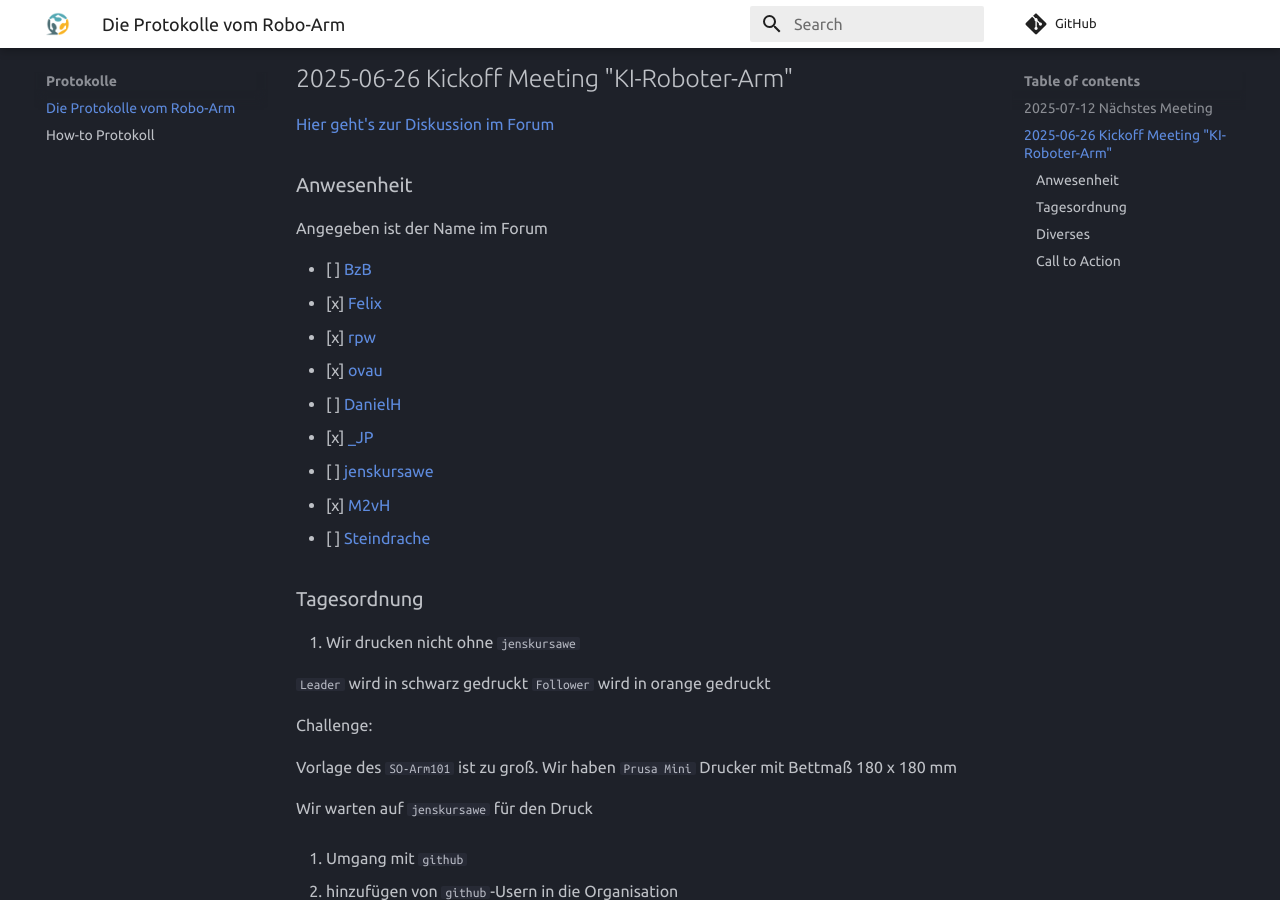
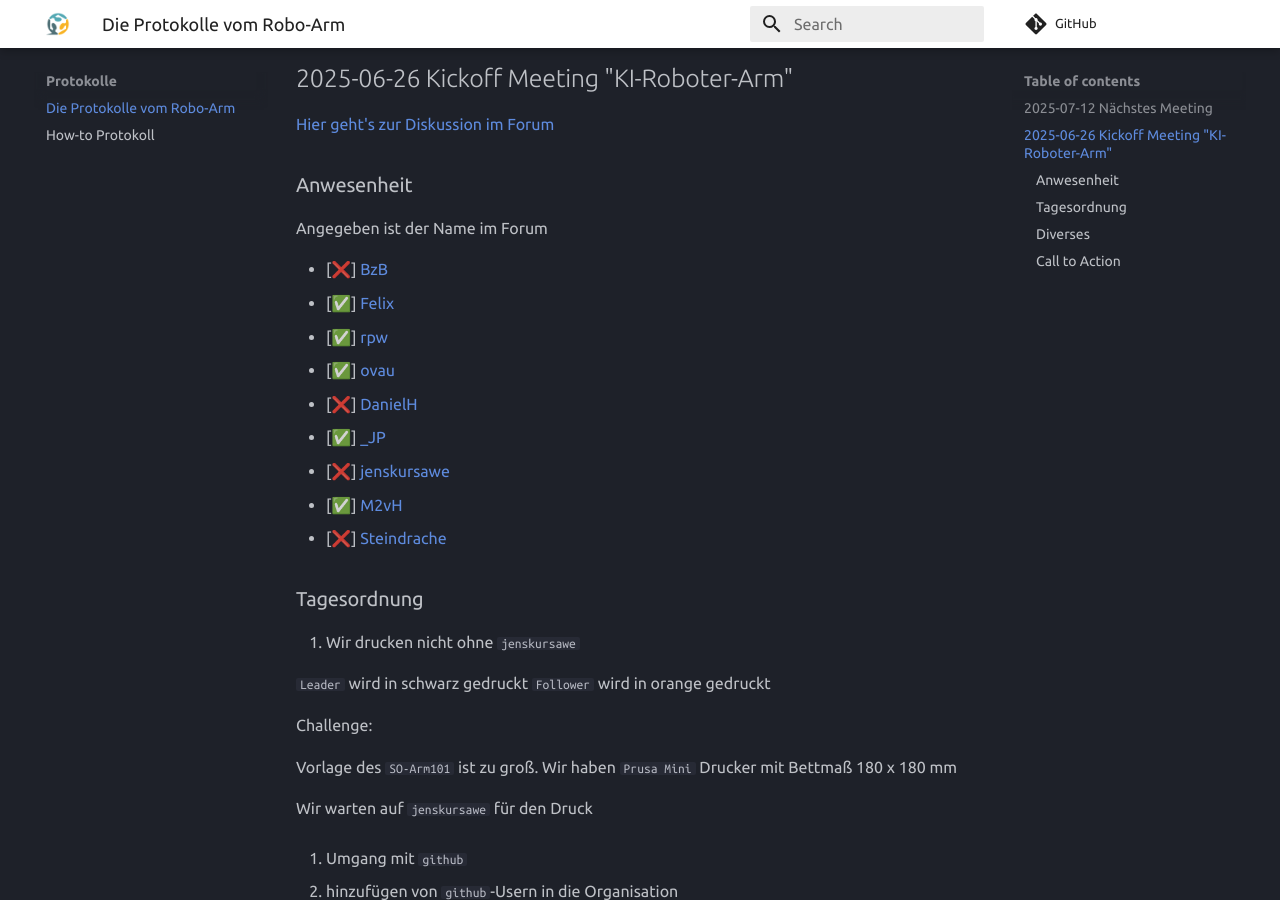
Before and after one commit to M2vH/garagelab-dus, an MkDocs documentation site: the page built from docs/Protokolle/Backlog.md, in a window 1280 px wide and 900 px high, scrolled down 310 px. Built offline with MkDocs 1.6.1 and Material for MkDocs 9.7.7, drawn with Linux system fonts in a browser that asks for light colours; comment, search, counter and statistics services are not loaded.

Commit message:
pages update

```diff
--- a/docs/Protokolle/Backlog.md
+++ b/docs/Protokolle/Backlog.md
@@ -14,15 +14,15 @@
 
 Angegeben ist der Name im Forum
 
-- [ ] [BzB](https://forum.garage-lab.de/u/BzB/summary)
-- [x] [Felix](https://forum.garage-lab.de/u/Felix/summary)
-- [x] [rpw](https://forum.garage-lab.de/u/rpw/summary)
-- [x] [ovau](https://forum.garage-lab.de/u/ovau/summary)
-- [ ] [DanielH](https://forum.garage-lab.de/u/DanielH/summary)
-- [x] [_JP](https://forum.garage-lab.de/u/_JP/summary)
-- [ ] [jenskursawe](https://forum.garage-lab.de/u/jenskursawe/summary)
-- [x] [M2vH](https://forum.garage-lab.de/u/M2vH/summary)
-- [ ] [Steindrache](https://forum.garage-lab.de/u/Steindrache/summary)
+- [❌] [BzB](https://forum.garage-lab.de/u/BzB/summary)
+- [✅] [Felix](https://forum.garage-lab.de/u/Felix/summary)
+- [✅] [rpw](https://forum.garage-lab.de/u/rpw/summary)
+- [✅] [ovau](https://forum.garage-lab.de/u/ovau/summary)
+- [❌] [DanielH](https://forum.garage-lab.de/u/DanielH/summary)
+- [✅] [_JP](https://forum.garage-lab.de/u/_JP/summary)
+- [❌] [jenskursawe](https://forum.garage-lab.de/u/jenskursawe/summary)
+- [✅] [M2vH](https://forum.garage-lab.de/u/M2vH/summary)
+- [❌] [Steindrache](https://forum.garage-lab.de/u/Steindrache/summary)
 
 <!--
 - [ ] [$name](https://forum.garage-lab.de/u/{$name}/summary)
```
Also changed, not shown: 1 other file.
